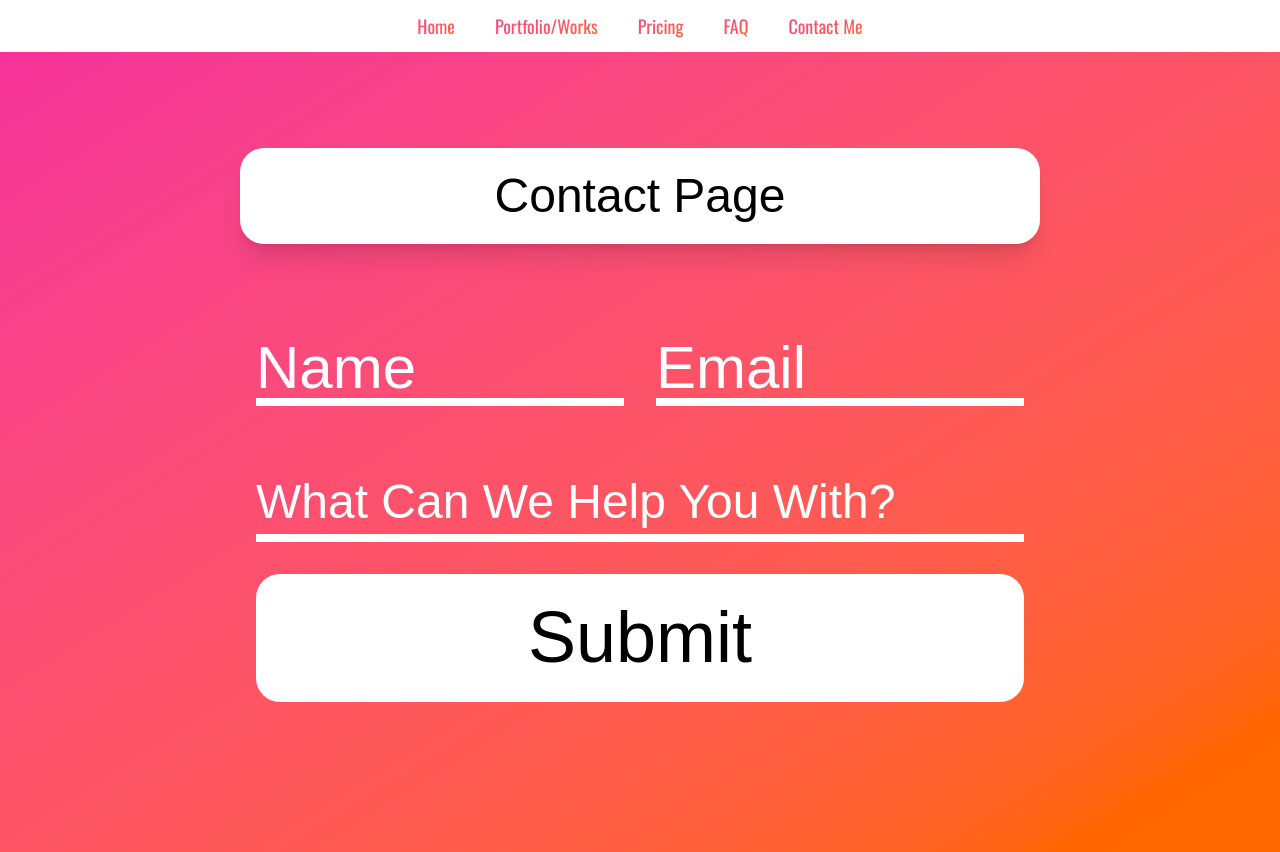
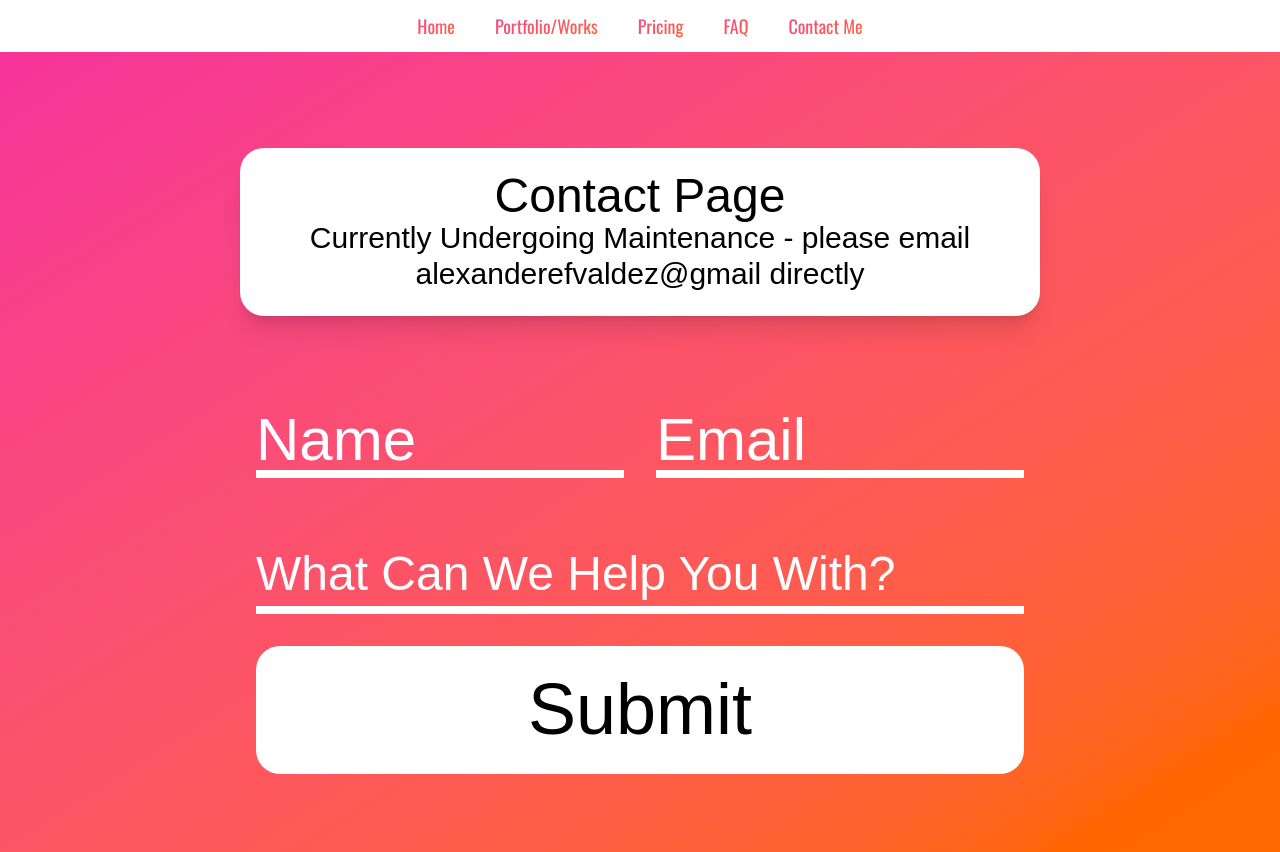
Before and after one commit to statisluc/FreelanceOffic, a React (Vite) app: page /Contact in a window 1280 px wide. Built offline with nearby package versions, Linux system fonts and the light colour scheme; a web font is replaced by a local one.

Commit message:
emailjs stopped fucking working

```diff
--- a/src/components/Contact.jsx
+++ b/src/components/Contact.jsx
@@ -54,6 +54,10 @@ function Contact() {
       <div className="flex flex-col justify-start items-center text-center pt-24 bg-gradient-to-br from-pink-500 to-orange-500 min-h-screen">
         <Card>
           <h1 className="text-5xl font-rubik">Contact Page</h1>
+          <h2 className="text-3xl font-rubik">
+            Currently Undergoing Maintenance - please email
+            alexanderefvaldez@gmail directly
+          </h2>
         </Card>
 
         <div className="flex flex-col space-y-6 max-w-md mx-auto mt-36 scale-200">
```
